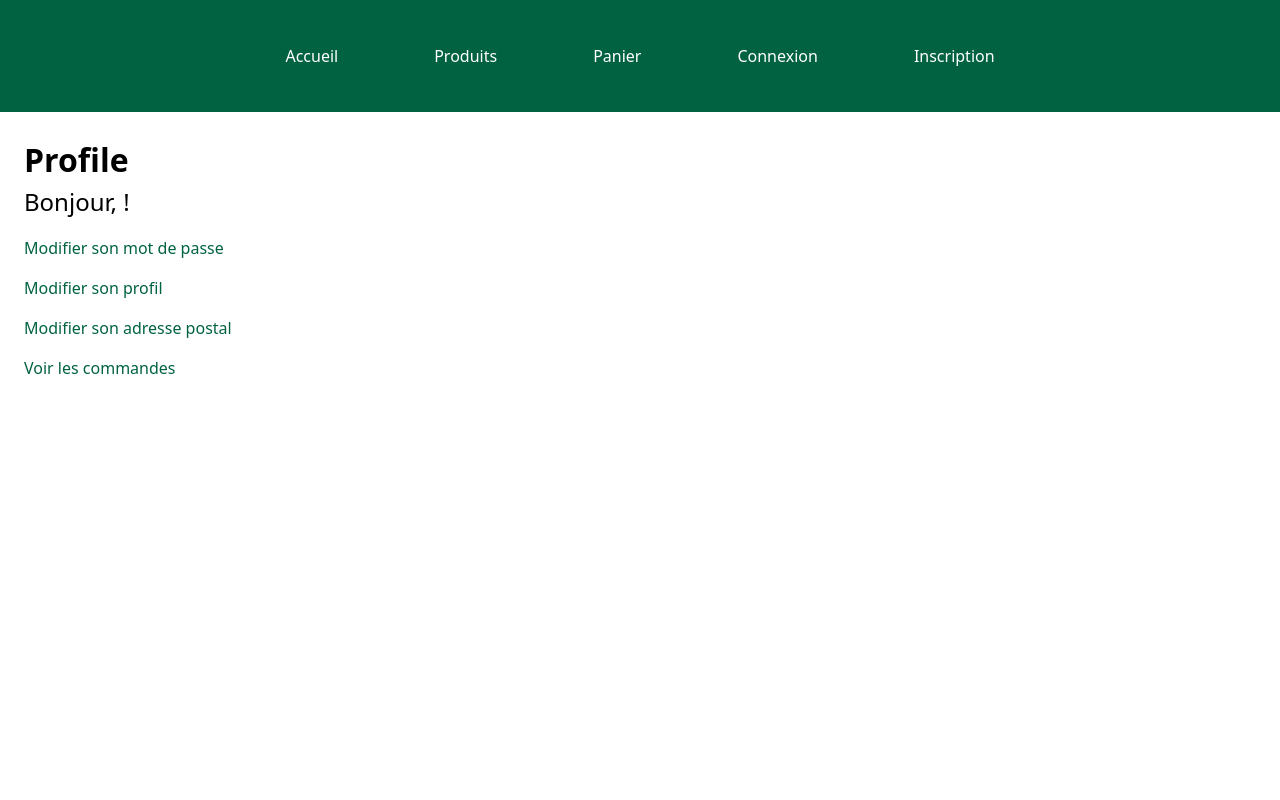
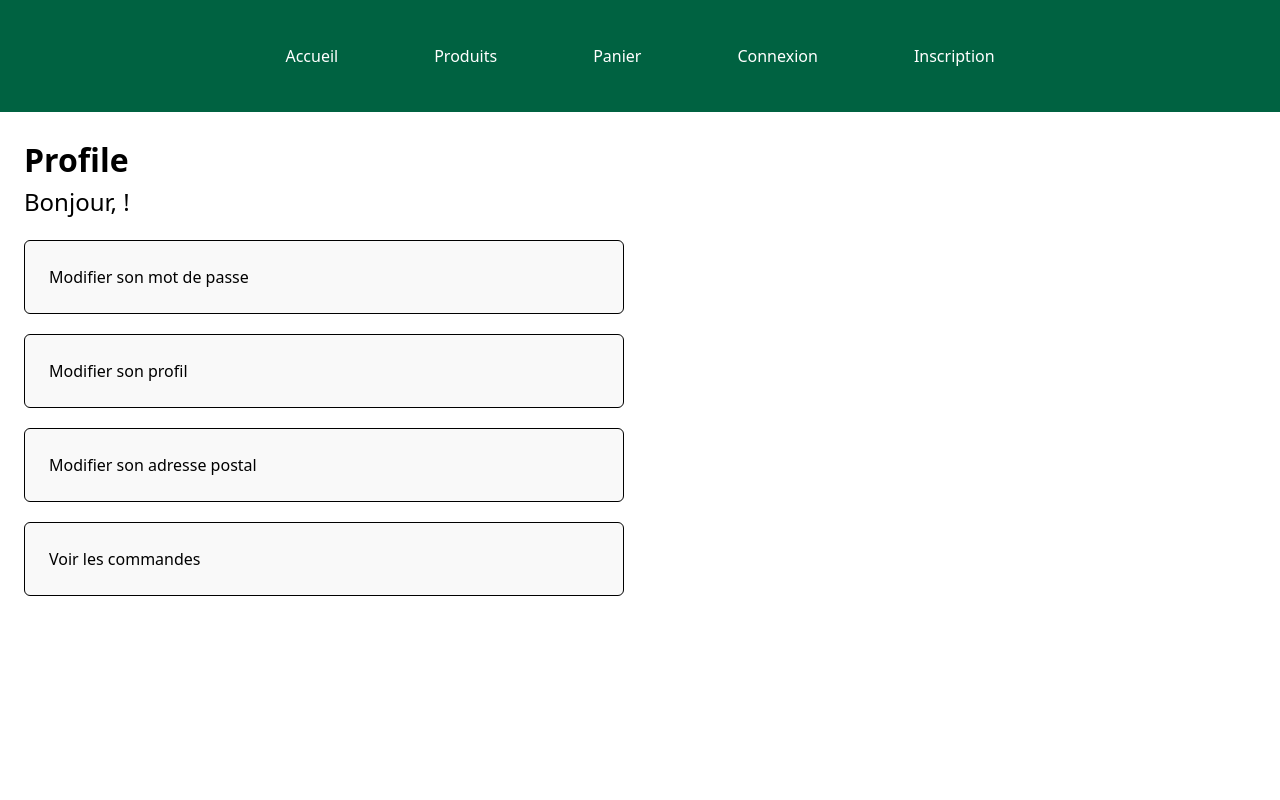
Before and after one commit to aurelienachard/ecommerce_cafthe, a React (Vite) app in the folder front-end/: page /profile in a window 1280 px wide. Shown: the top 800 px of the page. Built offline with nearby package versions, Linux system fonts and the light colour scheme; no server answers.

Commit message:
feat: modification du design du profil

```diff
--- a/front-end/src/components/profile.jsx
+++ b/front-end/src/components/profile.jsx
@@ -28,10 +28,10 @@ const Profile = () => {
             <p className="text-[24px]">Bonjour, {username}!</p>
 
             <div className="flex flex-col">
-                <Link to="/fortgetpwd" className=" mt-[16px] text-green-principale">Modifier son mot de passe</Link>
-                <Link to="/profileconfig" className=" mt-[16px] text-green-principale">Modifier son profil</Link>
-                <Link to="/postalconfig" className=" mt-[16px] text-green-principale">Modifier son adresse postal</Link>
-                <Link to="/commande" className="mt-[16px] text-green-principale">Voir les commandes</Link>
+                <Link to="/fortgetpwd" className="border border-gray-contour w-150 p-[24px] rounded-md mt-[20px] bg-neutral ">Modifier son mot de passe</Link>
+                <Link to="/profileconfig" className="border border-gray-contour w-150 p-[24px] rounded-md mt-[20px] bg-neutral ">Modifier son profil</Link>
+                <Link to="/postalconfig" className="border border-gray-contour w-150 p-[24px] rounded-md mt-[20px] bg-neutral ">Modifier son adresse postal</Link>
+                <Link to="/commande" className="border border-gray-contour w-150 p-[24px] rounded-md mt-[20px] bg-neutral ">Voir les commandes</Link>
             </div>
         </div>
     )
```
